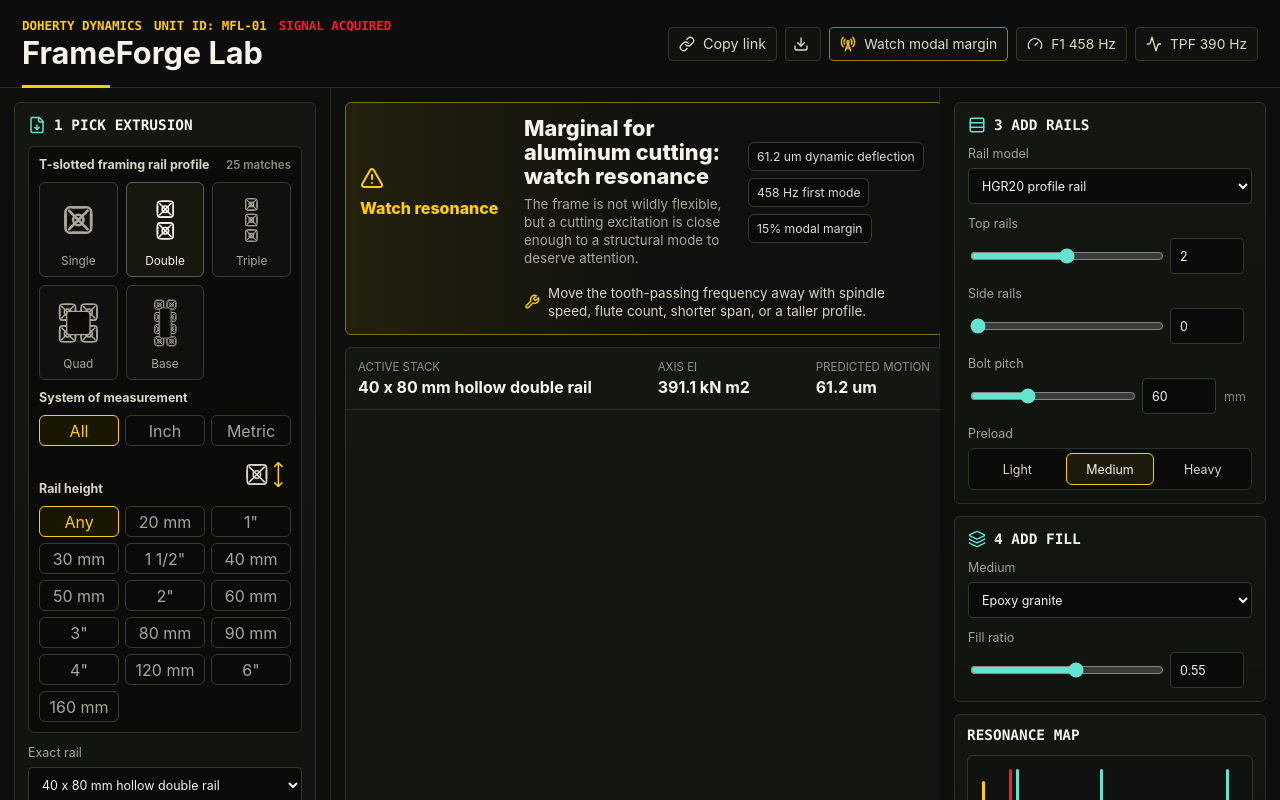
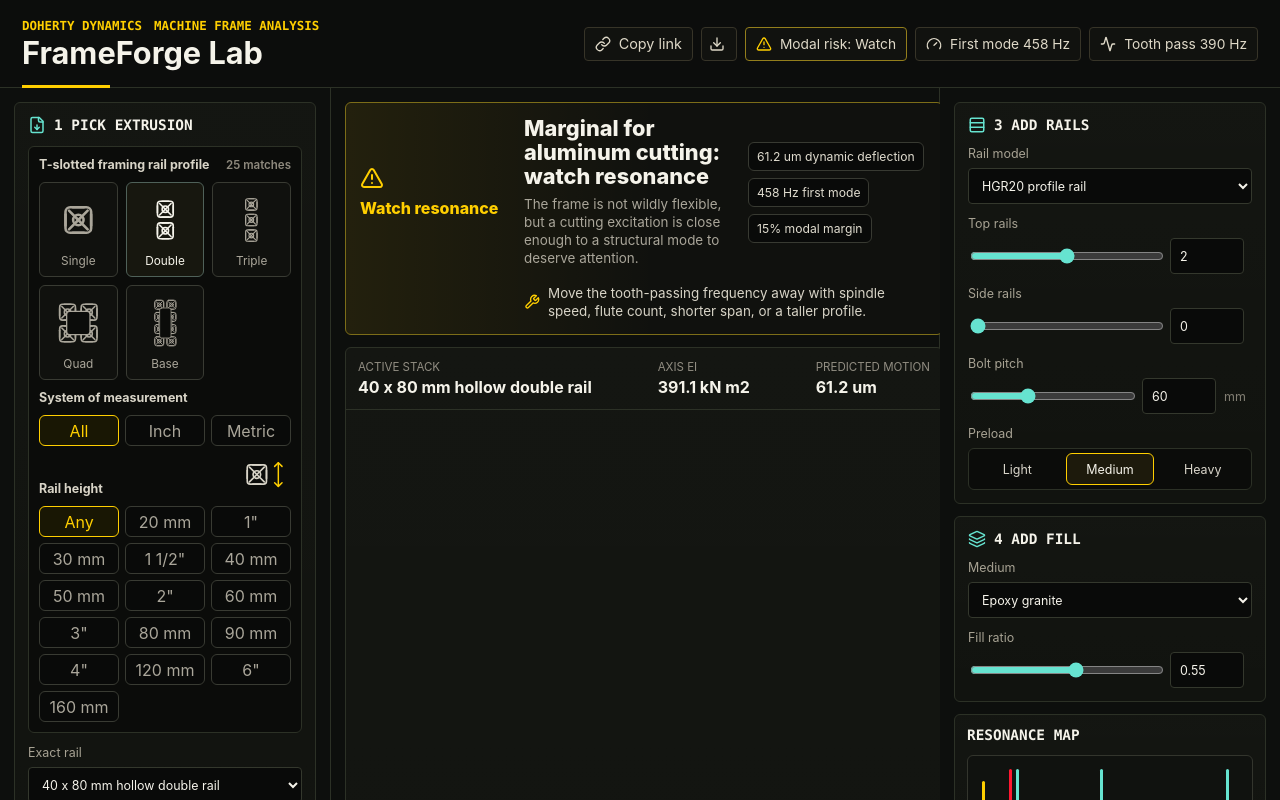
Before and after one commit to seankd3/machine-frame-lab, a React (Vite) app: page / in a window 1280 px wide. Shown: the top 800 px of the page. Built offline with nearby package versions, Linux system fonts and the light colour scheme.

Commit message:
Clean up professional header copy

```diff
--- a/src/components/HeaderBar.tsx
+++ b/src/components/HeaderBar.tsx
@@ -1,4 +1,4 @@
-import { Activity, Gauge, RadioTower } from "lucide-react";
+import { Activity, AlertTriangle, Gauge } from "lucide-react";
 import { ShareActions } from "./ShareActions";
 import type { SharedDesign } from "../model/share";
 import type { ScenarioAnalysis } from "../model/types";
@@ -15,8 +15,7 @@ export function HeaderBar({ analysis, design }: HeaderBarProps) {
       <div className="header-brand">
         <p className="eyebrow">
           <span>Doherty Dynamics</span>
-          <span>Unit ID: MFL-01</span>
-          <span className="signal-label">Signal acquired</span>
+          <span>Machine frame analysis</span>
         </p>
         <h1>FrameForge Lab</h1>
       </div>
@@ -24,16 +23,16 @@ export function HeaderBar({ analysis, design }: HeaderBarProps) {
       <div className="header-status" aria-label="Current simulation status">
         <ShareActions design={design} />
         <div className={`status-pill risk-${analysis.riskLevel}`}>
-          <RadioTower size={16} />
-          <span>{riskLabel(analysis.riskLevel)} modal margin</span>
+          <AlertTriangle size={16} />
+          <span>Modal risk: {riskLabel(analysis.riskLevel)}</span>
         </div>
         <div className="status-pill">
           <Gauge size={16} />
-          <span>F1 {formatFrequency(analysis.beam.frequenciesHz[0] ?? 0)}</span>
+          <span>First mode {formatFrequency(analysis.beam.frequenciesHz[0] ?? 0)}</span>
         </div>
         <div className="status-pill">
           <Activity size={16} />
-          <span>TPF {formatFrequency(analysis.toothPassingHz)}</span>
+          <span>Tooth pass {formatFrequency(analysis.toothPassingHz)}</span>
         </div>
       </div>
     </header>
--- a/src/styles.css
+++ b/src/styles.css
@@ -98,10 +98,6 @@ button:disabled {
 
 .eyebrow span {
   padding-right: 0;
-}
-
-.signal-label {
-  color: var(--danger);
 }
 
 h1,
```
Also changed, not shown: 5 other files (tests, documents, lock files or other folders).
